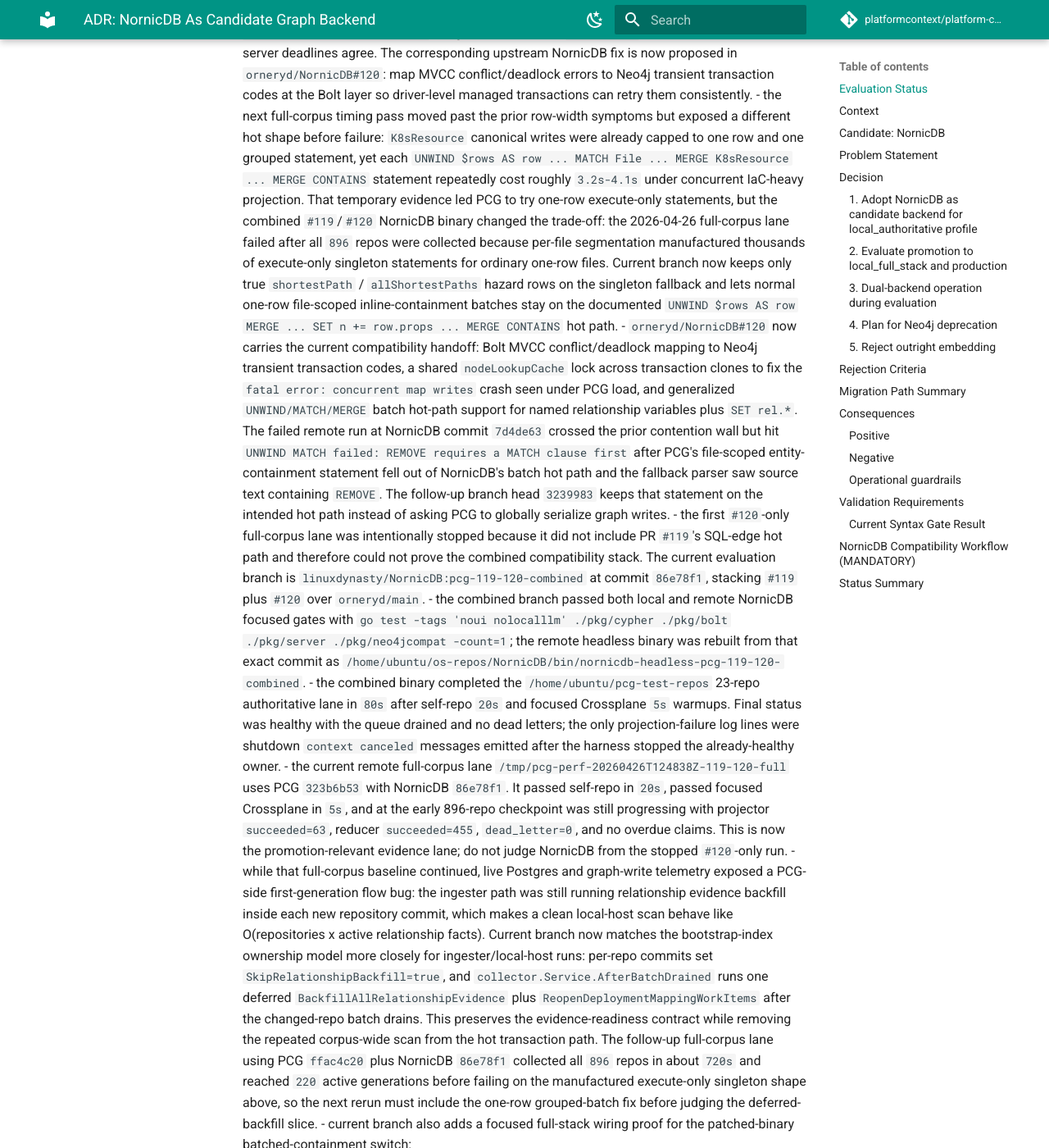
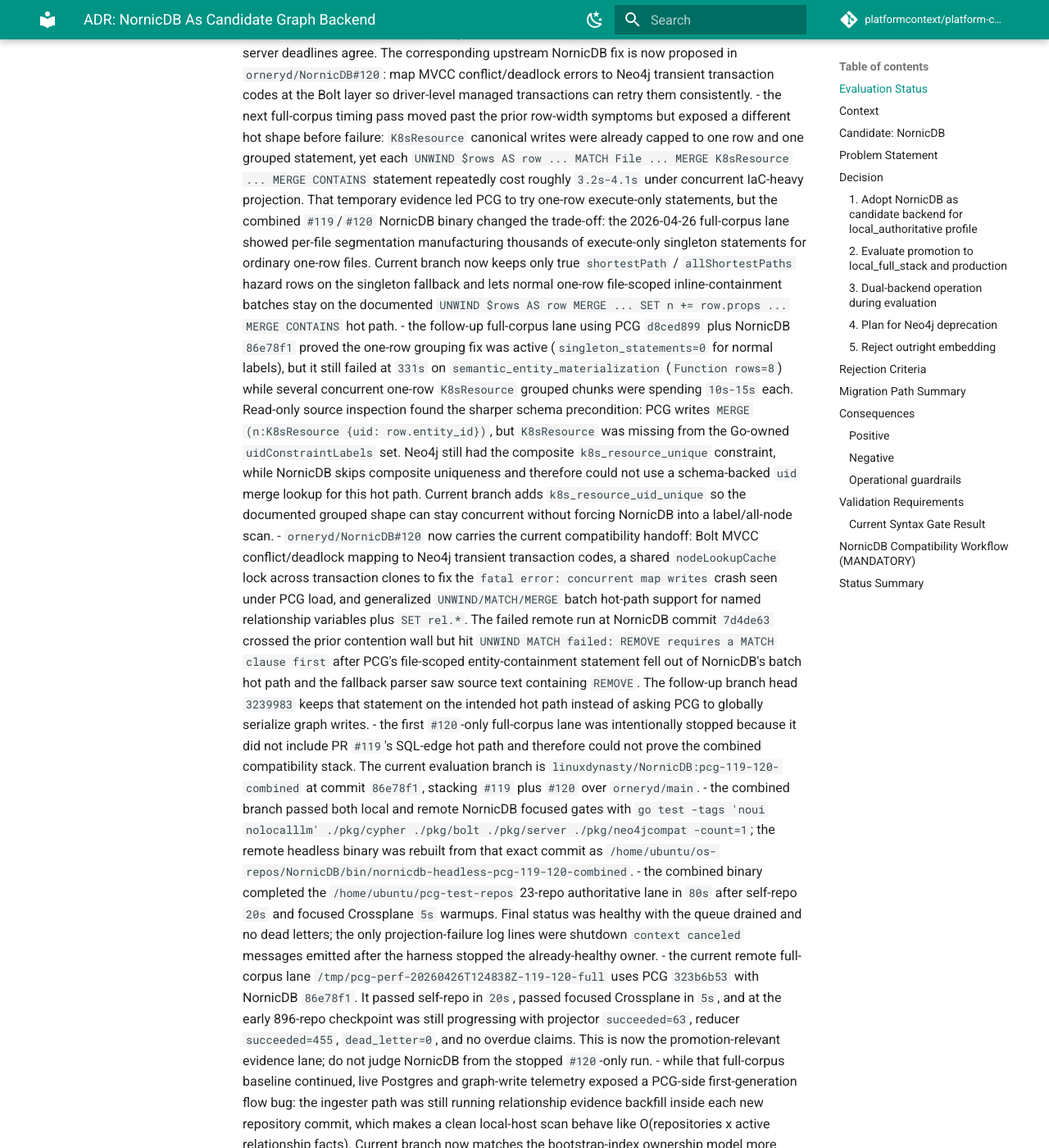
Before and after one commit to platformcontext/platform-context-graph, an MkDocs documentation site: the page built from docs/docs/adrs/2026-04-22-nornicdb-graph-backend-candidate.md, in a window 1280 px wide and 1400 px high, scrolled down 16867 px. Shown: the whole window at 82% size. Built offline with MkDocs 1.6.1 and Material for MkDocs 9.7.7, drawn with Linux system fonts in a browser that asks for light colours; comment, search, counter and statistics services are not loaded; some of the changed text lies outside the part shown.

Commit message:
fix(graph): add K8sResource uid constraint

```diff
--- a/docs/docs/adrs/2026-04-22-nornicdb-graph-backend-candidate.md
+++ b/docs/docs/adrs/2026-04-22-nornicdb-graph-backend-candidate.md
@@ -101,13 +101,15 @@
 - the follow-up with semantic `Function=10` exposed one more high-width semantic family: `Annotation rows=100` still reached the `30s` write budget at `1859s`, so the branch narrowed Annotation to `50`. The next full-corpus pass crossed the prior wall and reached `504/896` projector scopes before `Annotation rows=50` failed at `1849s`; several successful `rows=50` statements were already in the `23s-25s` band. A follow-up with `Annotation=25` crossed the previous `504`-scope wall but still failed on `Annotation rows=25`, with another 25-row statement completing at `25.49501893s`. Current branch therefore narrows NornicDB semantic `Annotation` to `10`, keeps `PCG_CANONICAL_WRITE_TIMEOUT` configurable, and updates the remote harness to test the same semantic cap baseline that ships in code.
 - the `Annotation=10` full-corpus timing run failed later at `1975s` after `522/896` projector scopes. The immediate dead letter was still `semantic_entity_materialization` on `Annotation rows=10`, but the top canonical-write profile exposed the real upstream pressure: `fsbo-mobile/.yarn/releases/yarn-4.13.0.cjs` produced `45,381` facts from only `59` files and repeatedly spent `6s-8s` per ten `Variable` rows. That Yarn release bundle is package-manager generated code, not application source, so the current branch prunes `.yarn` plus Yarn Berry Plug'n'Play loader files (`.pnp.cjs`, `.pnp.loader.mjs`) during native discovery instead of lowering semantic row caps again.
 - the follow-up full-corpus run with `.yarn` pruned reached roughly `620/896` repositories and failed after `47m12s` on a tiny `semantic_entity_materialization` write (`Function rows=2`) while source-local canonical writes for other scopes were active. Isolated replay of the same statement completed quickly, so the evidence points at graph-write contention and timeout propagation rather than row width. Source review confirmed NornicDB intentionally uses snapshot isolation with commit-time write-conflict detection; the PCG-side fix is to keep same-scope reducer fencing, treat NornicDB MVCC conflicts as transient whole-work retries, and now propagate the same `PCG_CANONICAL_WRITE_TIMEOUT` budget to reducer Bolt `tx_timeout` metadata so client and server deadlines agree. The corresponding upstream NornicDB fix is now proposed in `orneryd/NornicDB#120`: map MVCC conflict/deadlock errors to Neo4j transient transaction codes at the Bolt layer so driver-level managed transactions can retry them consistently.
-- the next full-corpus timing pass moved past the prior row-width symptoms but exposed a different hot shape before failure: `K8sResource` canonical writes were already capped to one row and one grouped statement, yet each `UNWIND $rows AS row ... MATCH File ... MERGE K8sResource ... MERGE CONTAINS` statement repeatedly cost roughly `3.2s-4.1s` under concurrent IaC-heavy projection. That temporary evidence led PCG to try one-row execute-only statements, but the combined `#119`/`#120` NornicDB binary changed the trade-off: the 2026-04-26 full-corpus lane failed after all `896` repos were collected because per-file segmentation manufactured thousands of execute-only singleton statements for ordinary one-row files. Current branch now keeps only true `shortestPath` / `allShortestPaths` hazard rows on the singleton fallback and lets normal one-row file-scoped inline-containment batches stay on the documented `UNWIND $rows AS row MERGE ... SET n += row.props ... MERGE CONTAINS` hot path.
+- the next full-corpus timing pass moved past the prior row-width symptoms but exposed a different hot shape before failure: `K8sResource` canonical writes were already capped to one row and one grouped statement, yet each `UNWIND $rows AS row ... MATCH File ... MERGE K8sResource ... MERGE CONTAINS` statement repeatedly cost roughly `3.2s-4.1s` under concurrent IaC-heavy projection. That temporary evidence led PCG to try one-row execute-only statements, but the combined `#119`/`#120` NornicDB binary changed the trade-off: the 2026-04-26 full-corpus lane showed per-file segmentation manufacturing thousands of execute-only singleton statements for ordinary one-row files. Current branch now keeps only true `shortestPath` / `allShortestPaths` hazard rows on the singleton fallback and lets normal one-row file-scoped inline-containment batches stay on the documented `UNWIND $rows AS row MERGE ... SET n += row.props ... MERGE CONTAINS` hot path.
+- the follow-up full-corpus lane using PCG `d8ced899` plus NornicDB `86e78f1` proved the one-row grouping fix was active (`singleton_statements=0` for normal labels), but it still failed at `331s` on `semantic_entity_materialization` (`Function rows=8`) while several concurrent one-row `K8sResource` grouped chunks were spending `10s-15s` each. Read-only source inspection found the sharper schema precondition: PCG writes `MERGE (n:K8sResource {uid: row.entity_id})`, but `K8sResource` was missing from the Go-owned `uidConstraintLabels` set. Neo4j still had the composite `k8s_resource_unique` constraint, while NornicDB skips composite uniqueness and therefore could not use a schema-backed `uid` merge lookup for this hot path. Current branch adds `k8s_resource_uid_unique` so the documented grouped shape can stay concurrent without forcing NornicDB into a label/all-node scan.
 - `orneryd/NornicDB#120` now carries the current compatibility handoff: Bolt MVCC conflict/deadlock mapping to Neo4j transient transaction codes, a shared `nodeLookupCache` lock across transaction clones to fix the `fatal error: concurrent map writes` crash seen under PCG load, and generalized `UNWIND/MATCH/MERGE` batch hot-path support for named relationship variables plus `SET rel.*`. The failed remote run at NornicDB commit `7d4de63` crossed the prior contention wall but hit `UNWIND MATCH failed: REMOVE requires a MATCH clause first` after PCG's file-scoped entity-containment statement fell out of NornicDB's batch hot path and the fallback parser saw source text containing `REMOVE`. The follow-up branch head `3239983` keeps that statement on the intended hot path instead of asking PCG to globally serialize graph writes.
 - the first `#120`-only full-corpus lane was intentionally stopped because it did not include PR `#119`'s SQL-edge hot path and therefore could not prove the combined compatibility stack. The current evaluation branch is `linuxdynasty/NornicDB:pcg-119-120-combined` at commit `86e78f1`, stacking `#119` plus `#120` over `orneryd/main`.
 - the combined branch passed both local and remote NornicDB focused gates with `go test -tags 'noui nolocalllm' ./pkg/cypher ./pkg/bolt ./pkg/server ./pkg/neo4jcompat -count=1`; the remote headless binary was rebuilt from that exact commit as `/home/ubuntu/os-repos/NornicDB/bin/nornicdb-headless-pcg-119-120-combined`.
 - the combined binary completed the `/home/ubuntu/pcg-test-repos` 23-repo authoritative lane in `80s` after self-repo `20s` and focused Crossplane `5s` warmups. Final status was healthy with the queue drained and no dead letters; the only projection-failure log lines were shutdown `context canceled` messages emitted after the harness stopped the already-healthy owner.
 - the current remote full-corpus lane `/tmp/pcg-perf-20260426T124838Z-119-120-full` uses PCG `323b6b53` with NornicDB `86e78f1`. It passed self-repo in `20s`, passed focused Crossplane in `5s`, and at the early 896-repo checkpoint was still progressing with projector `succeeded=63`, reducer `succeeded=455`, `dead_letter=0`, and no overdue claims. This is now the promotion-relevant evidence lane; do not judge NornicDB from the stopped `#120`-only run.
-- while that full-corpus baseline continued, live Postgres and graph-write telemetry exposed a PCG-side first-generation flow bug: the ingester path was still running relationship evidence backfill inside each new repository commit, which makes a clean local-host scan behave like O(repositories x active relationship facts). Current branch now matches the bootstrap-index ownership model more closely for ingester/local-host runs: per-repo commits set `SkipRelationshipBackfill=true`, and `collector.Service.AfterBatchDrained` runs one deferred `BackfillAllRelationshipEvidence` plus `ReopenDeploymentMappingWorkItems` after the changed-repo batch drains. This preserves the evidence-readiness contract while removing the repeated corpus-wide scan from the hot transaction path. The follow-up full-corpus lane using PCG `ffac4c20` plus NornicDB `86e78f1` collected all `896` repos in about `720s` and reached `220` active generations before failing on the manufactured execute-only singleton shape above, so the next rerun must include the one-row grouped-batch fix before judging the deferred-backfill slice.
+- while that full-corpus baseline continued, live Postgres and graph-write telemetry exposed a PCG-side first-generation flow bug: the ingester path was still running relationship evidence backfill inside each new repository commit, which makes a clean local-host scan behave like O(repositories x active relationship facts). Current branch now matches the bootstrap-index ownership model more closely for ingester/local-host runs: per-repo commits set `SkipRelationshipBackfill=true`, and `collector.Service.AfterBatchDrained` runs one deferred `BackfillAllRelationshipEvidence` plus `ReopenDeploymentMappingWorkItems` after the changed-repo batch drains. This preserves the evidence-readiness contract while removing the repeated corpus-wide scan from the hot transaction path. The follow-up full-corpus lane using PCG `ffac4c20` plus NornicDB `86e78f1` reported `final_status=healthy` in `726s` after collecting all `896` repos; shutdown emitted expected `context canceled` noise after the harness stopped the healthy owner. That makes the deferred-backfill slice promotion-positive, while the one-row grouped-batch fix remains a default-path performance cleanup for the large ordinary-singleton population seen in the same logs.
+- the patched-binary batched-containment A/B lane using the same PCG/NornicDB baseline failed in `230s`: canonical entity chunks were much faster (`Variable rows=10` chunks generally subsecond), but reducer pressure surfaced as a `semantic_entity_materialization` timeout on `TypeAlias rows=3` at the `30s` write budget while queue in-flight counts were high. Do not promote `PCG_NORNICDB_BATCHED_ENTITY_CONTAINMENT=true` yet; it needs a separate reducer/semantic contention investigation rather than being treated as a finished default.
 - current branch also adds a focused full-stack wiring proof for the patched-binary batched-containment switch: `TestNornicDBBatchedEntityContainmentFullStackUsesCrossFileBatchedEntityRows` verifies normal cross-file entity rows use one row-scoped `MERGE (n:<Label> {uid: row.entity_id}) SET n += row.props MATCH (f:File {path: row.file_path})` grouped statement and do not fall back to file-scoped singleton execution. That test is separate from the remote A/B run, which still decides whether `PCG_NORNICDB_BATCHED_ENTITY_CONTAINMENT=true` should graduate from patched-binary evaluation to the default once PRs `#119` and `#120` are merged/released.
 - follow-up policy after the first healthy multi-repo run: keep the consolidated [NornicDB Tuning](../reference/nornicdb-tuning.md) page as the operator source of truth for `PCG_NORNICDB_*` variables, and add future phase-specific controls only after evidence names a new heavy phase such as call edges, infra edges, or another shared reducer domain.
 
```
Also changed, not shown: docs/docs/reference/nornicdb-tuning.md (+4 -0 lines), 2 other files.
